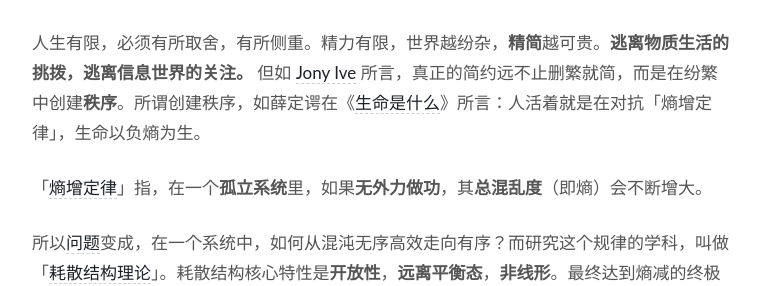
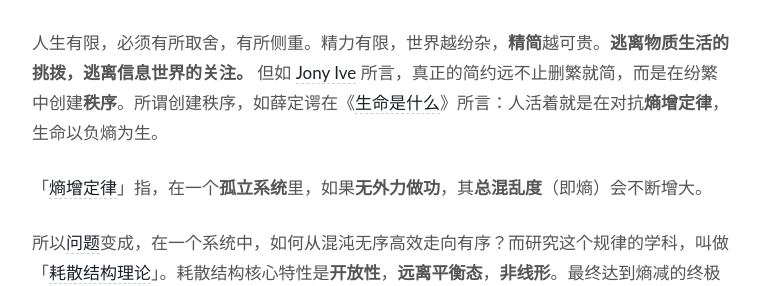
Before and after one commit to WillWang-X/willwang-x.github.io, a Jekyll site: the page built from _posts/blogs/2019-01-01-life-README.md, in a window 1280 px wide and 900 px high, scrolled down 2813 px. Shown: the part 168-454 px from the top of the window, without its empty margins (258-1020 px from the left). Built offline with Jekyll 4.4.1, drawn with Linux system fonts in a browser that asks for light colours.

```diff
--- a/_posts/blogs/2019-01-01-life-README.md
+++ b/_posts/blogs/2019-01-01-life-README.md
@@ -86,7 +86,7 @@
 
 > "**简单**，就是拥有极少，把空间留给**必需和精华**。简单，让生活摆脱使人精力分散、紧张不安的偏见、拘束和压力，为我们提供很多问题的解决方法。不要再拥有过多的东西，你将省出更多时间来关注自己的身体。当对自己的身体感觉良好时，就能忘记肉体的存在，专注于精神发展，达到充满意义的生命状态。你将感到更加幸福。" - [简单的艺术](https://m.douban.com/book/subject/11620497/)
 
-人生有限，必须有所取舍，有所侧重。精力有限，世界越纷杂，**精简**越可贵。**逃离物质生活的挑拨，逃离信息世界的关注。** 但如 [Jony Ive](https://youtu.be/4xzLr7xSr-g?t=46) 所言，真正的简约远不止删繁就简，而是在纷繁中创建**秩序**。所谓创建秩序，如薛定谔在《[生命是什么](https://www.wikiwand.com/en/What_Is_Life%3F)》所言：人活着就是在对抗「熵增定律」，生命以负熵为生。
+人生有限，必须有所取舍，有所侧重。精力有限，世界越纷杂，**精简**越可贵。**逃离物质生活的挑拨，逃离信息世界的关注。** 但如 [Jony Ive](https://youtu.be/4xzLr7xSr-g?t=46) 所言，真正的简约远不止删繁就简，而是在纷繁中创建**秩序**。所谓创建秩序，如薛定谔在《[生命是什么](https://www.wikiwand.com/en/What_Is_Life%3F)》所言：人活着就是在对抗**熵增定律**，生命以负熵为生。
 
 「[熵增定律](https://www.wikiwand.com/en/Second_law_of_thermodynamics)」指，在一个**孤立系统**里，如果**无外力做功**，其**总混乱度**（即熵）会不断增大。
 
```
